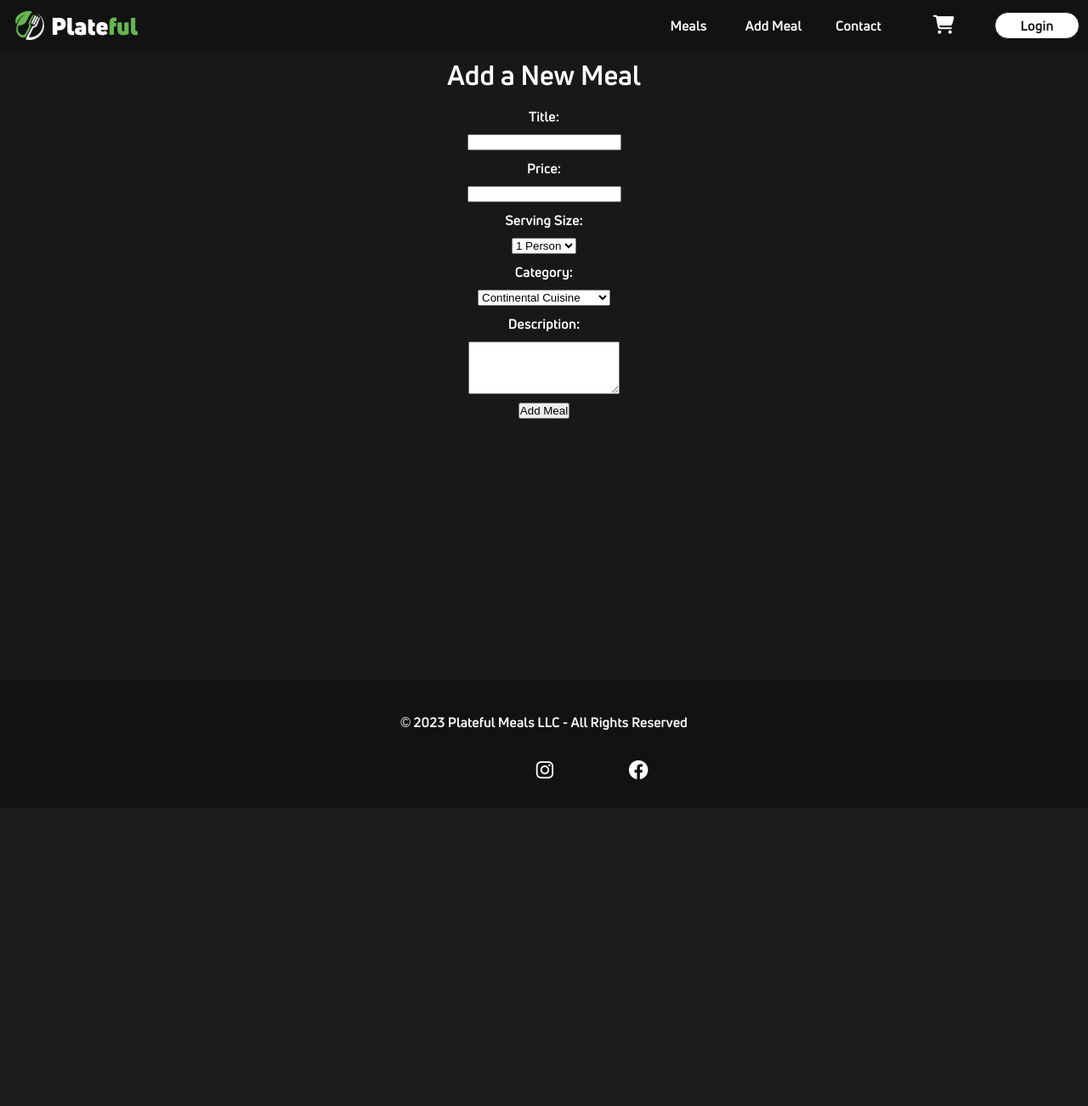
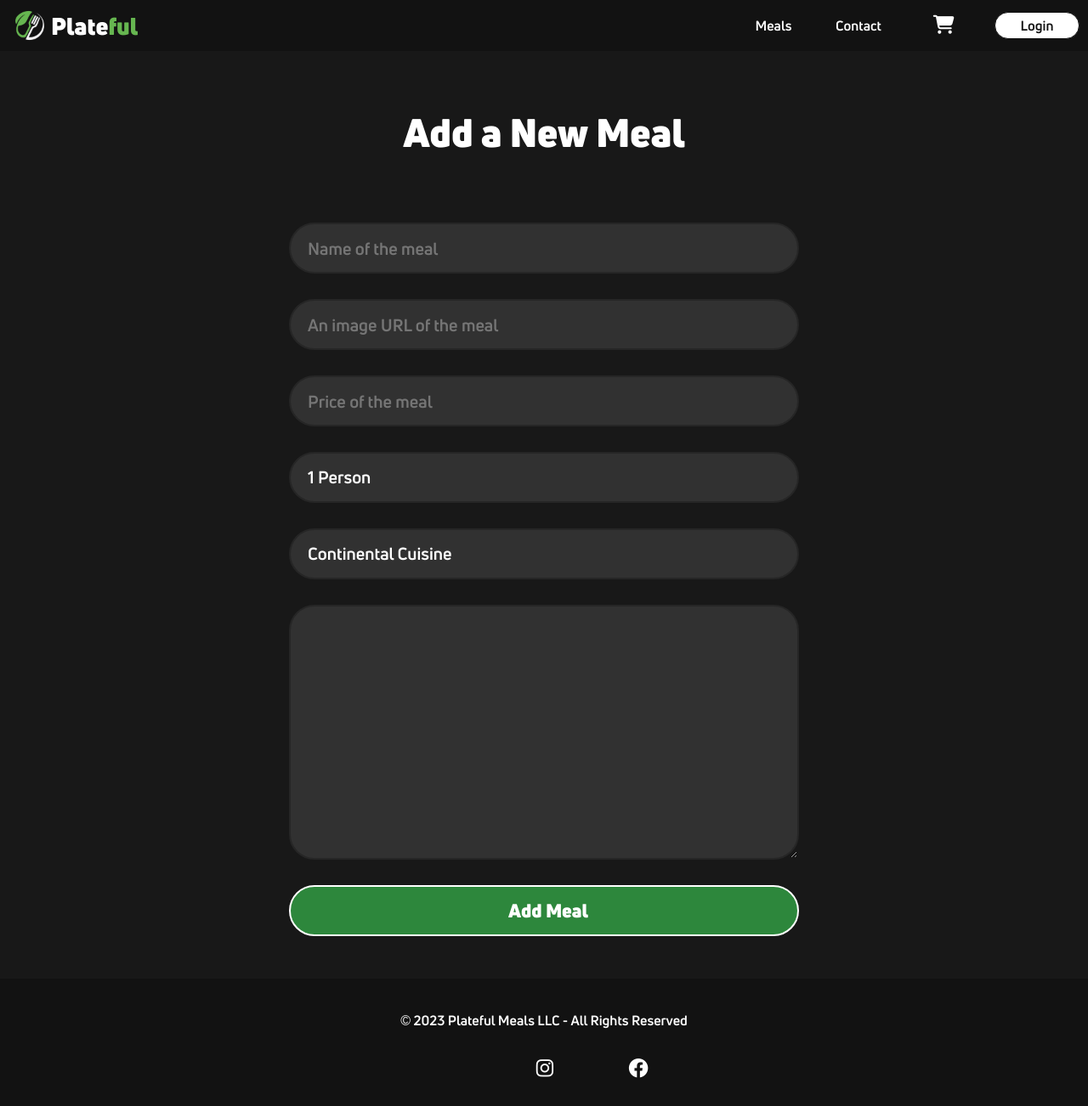
Before and after one commit to matspark1/I210_Final, a PHP site: page /addmeal.php in a window 1280 px wide. Shown: the whole page at 85% size. Before the commit the page ends 918 px from the top, so only its background shows below. Run offline with PHP 8.4, Linux system fonts and the light colour scheme; data comes from the database, SQL or seed files in the repository.

Commit message:
fixed stylings on crud processes

```diff
--- a/addmeal.php
+++ b/addmeal.php
@@ -21,56 +21,47 @@ if (!$query) {
     die();
 }
 ?>
-<br>
-<br>
-<br>
-<div style="text-align: center;">
-    <h1>Add a New Meal</h1>
-</div>
+    <h1 class="crudpage">Add a New Meal</h1>
+
+<div class="meal-databaseform">
     <form action="insertmeal.php" method="post">
-    <label for="title">Title:</label>
-    <input type="text" name="title" required />
-
-    <label for="price">Price:</label>
-    <input type="number" name="price" step="0.01" required />
-
-    <!-- Serving size dropdown -->
-    <label for="serving_size">Serving Size:</label>
+        <input
+                type="text"
+                name="title"
+                placeholder="Name of the meal"
+                required
+        />
+        <input
+                type="text"
+                name="image"
+                placeholder="An image URL of the meal"
+                required
+        />
+        <input
+                type="number"
+                name="price"
+                step="0.01"
+                placeholder="Price of the meal"
+                required
+        />
         <select name="serving_size" required>
             <option value="1">1 Person</option>
-        <option value="2">2 People</option>
-        <option value="3">3 People</option>
-        <option value="4">4 People</option>
-        <option value="5">5 People</option>
+            <option value="2">2 Person</option>
+            <option value="3">3 Person</option>
+            <option value="4">4 Person</option>
+            <option value="5">5 Person</option>
         </select>
-
-    <!-- Use categories from the database -->
-    <label for="category_id">Category:</label>
         <select name="category_id" required>
             <?php while ($rowCategory = $query->fetch_assoc()) { ?>
                 <option value="<?= $rowCategory['category_id'] ?>"><?= $rowCategory['Category'] ?></option>
             <?php } ?>
         </select>
+        <textarea name="description" rows="5" required></textarea>
+        <input class="databatesubmit" type="submit" value="Add Meal" />
+    </form>
+</div>
 
-    <label for="description">Description:</label>
-    <textarea name="description" rows="4" required></textarea>
 
-    <input class="submit-addmeal" type="submit" value="Add Meal" />
-</form>
-<br>
-<br>
-<br>
-<br>
-<br>
-<br>
-<br>
-<br>
-<br>
-<br>
-<br>
-<br>
-<br>
-<br>
 <?php
 include('includes/footer.php');
 $conn->close();//quit database
--- a/includes/header.php
+++ b/includes/header.php
@@ -23,7 +23,6 @@
 
         <div class="left-nav">
             <a href="meals.php">Meals</a>
-            <a href="addmeal.php">Add Meal</a>
             <a href="contact.php">Contact</a>
             <a href="shoppingcart.php"
             ><i class="fa-solid fa-cart-shopping"></i
--- a/insertmeal.php
+++ b/insertmeal.php
@@ -11,11 +11,12 @@ $price = $_POST['price'];
 $serving_size = $_POST['serving_size'];
 $category_id = $_POST['category_id'];
 $description = $_POST['description'];
+$image = $_POST['image'];
 
 
 //Insert statement
-$sql = "INSERT INTO $tblMeals (title, price, serving_size, category_id, description)
-            VALUES ('$title', $price, '$serving_size', $category_id, '$description')";
+$sql = "INSERT INTO $tblMeals (title, price, serving_size, category_id, description, image)
+            VALUES ('$title', $price, '$serving_size', $category_id, '$description', '$image')";
 
 //Execute query
 $query = $conn->query($sql);
--- a/mealdetails.php
+++ b/mealdetails.php
@@ -54,7 +54,7 @@ if(!$row){
             <h4><?= $row['Category'] ?></h4>
             <p>Serving Size: <?= $row['serving_size'] ?></p>
             <p><?= $row['description'] ?></p>
-            <input type="button" value="Delete Meal"
+            <input class="deletebutton" type="button" value="Delete Meal"
                    onclick="window.location.href='deletemeal.php?id=<?= $id ?>'">
         </div>
     </div>
--- a/mealsearchresults.php
+++ b/mealsearchresults.php
@@ -74,6 +74,9 @@ WHERE $tblMeals.category_id = $tblCategory.category_id AND ";
          <div class="mealplans-boxes2">
              <?php while ($row = $query->fetch_assoc()){ ?>
                  <div class="mealplans-box">
+                     <a class="editbutton" title="Edit" href="editmeal.php?id=<?=$row['id']?>"
+                     ><i class="fa-solid fa-pen-to-square"></i
+                         ></a>
                      <img src="<?=$row['image']?>" />
                      <div class="mealplan-desc">
                          <h3><a class="mealtitle" href="mealdetails.php?id=<?=$row['id']?>"><?=$row['title']?></a></h3>
--- a/updatemeal.php
+++ b/updatemeal.php
@@ -14,10 +14,11 @@ if ($_SERVER['REQUEST_METHOD'] === 'POST') {
     $serving_size = $_POST['serving_size'];
     $category_id = $_POST['category_id'];
     $description = $_POST['description'];
+    $image = $_POST['image'];
 
     //Update meal
     $sql = "UPDATE $tblMeals
-            SET title='$title', price=$price, serving_size='$serving_size', category_id=$category_id, description='$description'
+            SET title='$title', price=$price, serving_size='$serving_size', category_id=$category_id, description='$description', image='$image'
             WHERE id=$id";
 
     //Execute query
--- a/www/css/styles.css
+++ b/www/css/styles.css
@@ -323,6 +323,7 @@ nav .left-nav .login span {
   transition: ease 0.2s;
   border-radius: 20px;
   box-shadow: 0px 0px 15px 6px rgba(0, 0, 0, 0.35);
+  position: relative;
 }
 .mealplans-box img {
   height: 250px;
@@ -804,3 +805,243 @@ searchresult-box p{
   color: #fff;
   font-size: 20px;
 }
+
+.editbutton {
+  position: absolute;
+  right: 0;
+  margin-right: 34px;
+  margin-top: 34px;
+  font-size: 20px;
+  text-decoration: none;
+  color: #fff;
+  height: 50px;
+  width: 50px;
+  border: 2px solid #fff;
+  background-color: #2d873c;
+  border-radius: 40px;
+  transition: ease 0.1s;
+  display: flex;
+  align-items: center;
+  justify-content: center;
+}
+.editbutton:hover {
+  color: #2d873c;
+  background-color: #fff;
+  border: 2px solid #2d873c;
+  transition: ease 0.2s;
+}
+
+.addmealbtn {
+  height: 540px;
+  width: 300px;
+  margin: -120px 30px 60px 10px;
+  display: flex;
+  flex-direction: column;
+  align-items: center;
+  justify-content: center;
+  background-color: #181818;
+  color: #fff;
+  transition: ease 0.2s;
+  border-radius: 20px;
+  position: relative;
+}
+.addmealbtn .addmeal {
+  display: flex;
+  align-items: center;
+  justify-content: center;
+  background-color: #2d873c;
+  width: 86px;
+  height: 86px;
+  border-radius: 100px;
+  box-shadow: 0px 0px 15px 6px rgba(0, 0, 0, 0.35);
+  text-decoration: none;
+  color: #fff;
+  border: 3px solid #fff;
+}
+.addmealbtn .addmeal:hover {
+  color: #2d873c;
+  background-color: #fff;
+  border: 3px solid #2d873c;
+  transition: ease 0.2s;
+}
+.addmealbtn .addmeal i {
+  font-size: 36px;
+}
+
+.deletebutton{
+  font-size: 20px;
+  text-decoration: none;
+  color: #fff;
+  font-family: "UniBlack", sans-serif;
+  padding: 12px 36px;
+  border: 3px solid #fff;
+  background-color: #2d873c;
+  border-radius: 40px;
+  transition: ease 0.1s;
+  margin-top: 10px;
+  cursor: pointer;
+}
+.deletebutton:hover {
+  color: #2d873c;
+  background-color: #fff;
+  border: 3px solid #2d873c;
+  transition: ease 0.2s;
+}
+
+.meal-databaseform {
+  height: 900px;
+  display: flex;
+  align-items: center;
+  flex-direction: column;
+}
+.meal-databaseform .databatesubmit {
+  color: #fff;
+  transition: ease 0.1s;
+  cursor: pointer;
+  background-color: #2d873c;
+  border: 2px solid #fff;
+  font-family: "UniBlack", sans-serif;
+  font-size: 22px;
+}
+.meal-databaseform .databatesubmit:hover {
+  transition: ease 0.1s;
+  color: #2d873c;
+  background-color: #fff;
+  border: 2px solid #2d873c;
+}
+.meal-databaseform input {
+  width: 600px;
+  height: 60px;
+  border-radius: 60px;
+  border: 2px solid #262626;
+  margin: 10px 0;
+  font-family: "UniBold", sans-serif;
+  font-size: 20px;
+  padding: 10px;
+  padding-left: 20px;
+  background-color: #313131;
+  color: #fff;
+  transition: ease 0.1s;
+}
+.meal-databaseform input:hover {
+  border: 2px solid #66B650;
+  transition: ease 0.05s;
+}
+.meal-databaseform input:active {
+  border: 2px solid #66B650;
+}
+.meal-databaseform select {
+  width: 600px;
+  height: 60px;
+  border-radius: 60px;
+  border: 2px solid #262626;
+  margin: 10px 0;
+  font-family: "UniBold", sans-serif;
+  font-size: 20px;
+  padding: 10px;
+  padding-left: 20px;
+  -moz-appearance: none;
+  -webkit-appearance: none;
+  appearance: none;
+  background-color: #313131;
+  color: #fff;
+  transition: ease 0.1s;
+}
+.meal-databaseform select:hover {
+  border: 2px solid #66B650;
+  transition: ease 0.05s;
+}
+.meal-databaseform select:active {
+  border: 2px solid #66B650;
+}
+.meal-databaseform textarea {
+  width: 600px;
+  height: 300px;
+  border-radius: 30px;
+  border: 2px solid #262626;
+  margin: 10px 0;
+  font-family: "UniBold", sans-serif;
+  font-size: 20px;
+  padding: 16px;
+  background-color: #313131;
+  color: #fff;
+  transition: ease 0.1s;
+  overflow: hidden;
+}
+.meal-databaseform textarea:hover {
+  border: 2px solid #66B650;
+  transition: ease 0.05s;
+}
+.crudpage{
+  margin: 125px 0 65px 0;
+  font-family: "UniBlack", sans-serif;
+  text-align: center;
+  font-size: 46px;
+}
+
+.deletemeal-container {
+  display: flex;
+  flex-direction: column;
+  align-items: center;
+  min-height: 900px;
+  margin: 100px;
+}
+.deletemeal-container img {
+  width: 250px;
+  height: 250px;
+  object-fit: cover;
+  border-radius: 60px;
+  border: 3px solid #db3832;
+  margin-right: 10px;
+}
+.deletemeal-container p {
+  color: #db3832;
+  font-size: 28px;
+}
+.deletemeal-container h1 {
+  font-size: 50px;
+  font-family: "UniBlack", sans-serif;
+}
+.deletemeal-container .delete-msg {
+  display: flex;
+  align-items: center;
+  justify-content: center;
+  flex-direction: column;
+  row-gap: 34px;
+  margin: 30px 0;
+  border-radius: 20px;
+  box-shadow: 0px 0px 15px 6px rgba(0, 0, 0, 0.35);
+  padding: 20px 40px;
+  padding-top: 54px;
+}
+.deletemeal-container .delete-msg h4 {
+  font-size: 60px;
+  font-family: "UniBlack", sans-serif;
+  margin-left: 10px;
+  color: #fff;
+}
+.deletemeal-container .cancelbuttons {
+  display: flex;
+  flex-direction: column;
+  row-gap: 60px;
+  margin: 50px;
+}
+.deletemeal-container .cancelbuttons a {
+  border: none;
+  background-color: #fff;
+  padding: 16px 46px;
+  border-radius: 40px;
+  color: #db3832;
+  font-size: 28px;
+  font-family: "UniBlack", sans-serif;
+  cursor: pointer;
+  transition: ease 0.2s;
+  margin-top: 5px;
+  border: 2px solid #db3832;
+  text-decoration: none;
+}
+.deletemeal-container .cancelbuttons a:hover {
+  background-color: #db3832;
+  color: #fff;
+  border: 2px solid #fff;
+}
```
Also changed, not shown: deletemeal.php (+11 -40 lines), editmeal.php (+28 -18 lines), meals.php (+8 -4 lines). Lines whose indentation alone changed are shown as unchanged.
